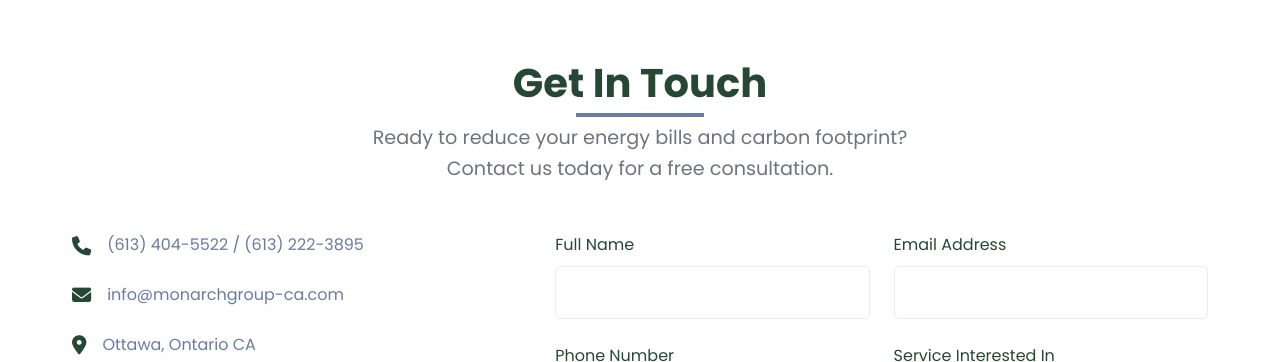
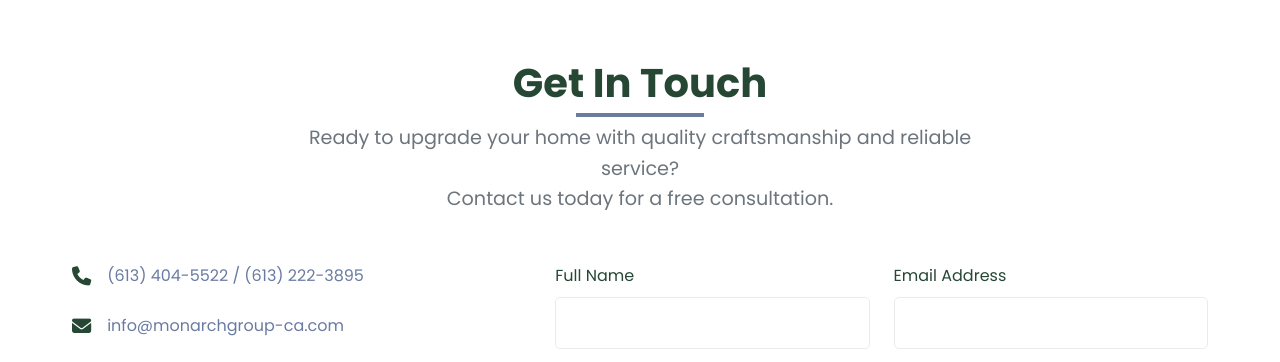
Before and after one commit to alialghaib/consulting-site, a plain HTML site: page index.html in a window 1280 px wide. Shown: the part 2760-3122 px from the top of the page. Drawn offline with Linux system fonts and the light colour scheme.

Commit message:
Edited some of the text, to adhere to new scope

```diff
--- a/index.html
+++ b/index.html
@@ -237,7 +237,7 @@
   <div class="container">
     <div class="section-header">
       <h2>Get In Touch</h2>
-      <p>Ready to reduce your energy bills and carbon footprint? <br> Contact us today for a free consultation.</p>
+      <p>Ready to upgrade your home with quality craftsmanship and reliable service? <br> Contact us today for a free consultation.</p>
     </div>
 
     <div class="contact-grid">
```
